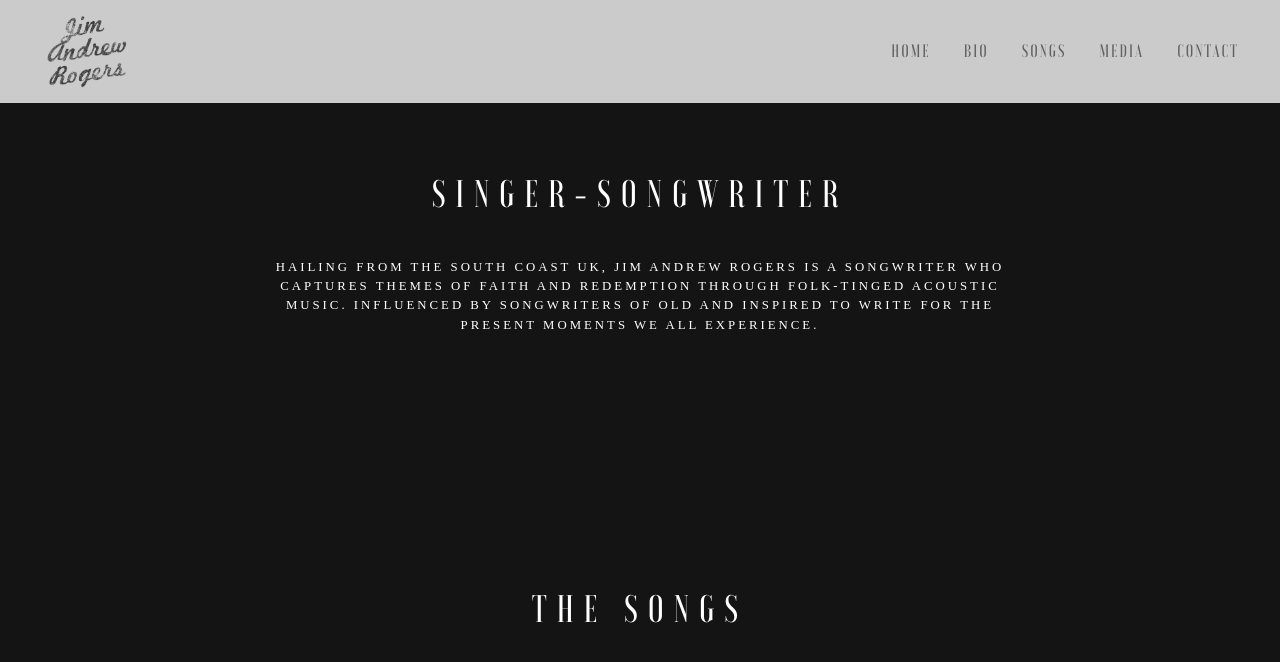
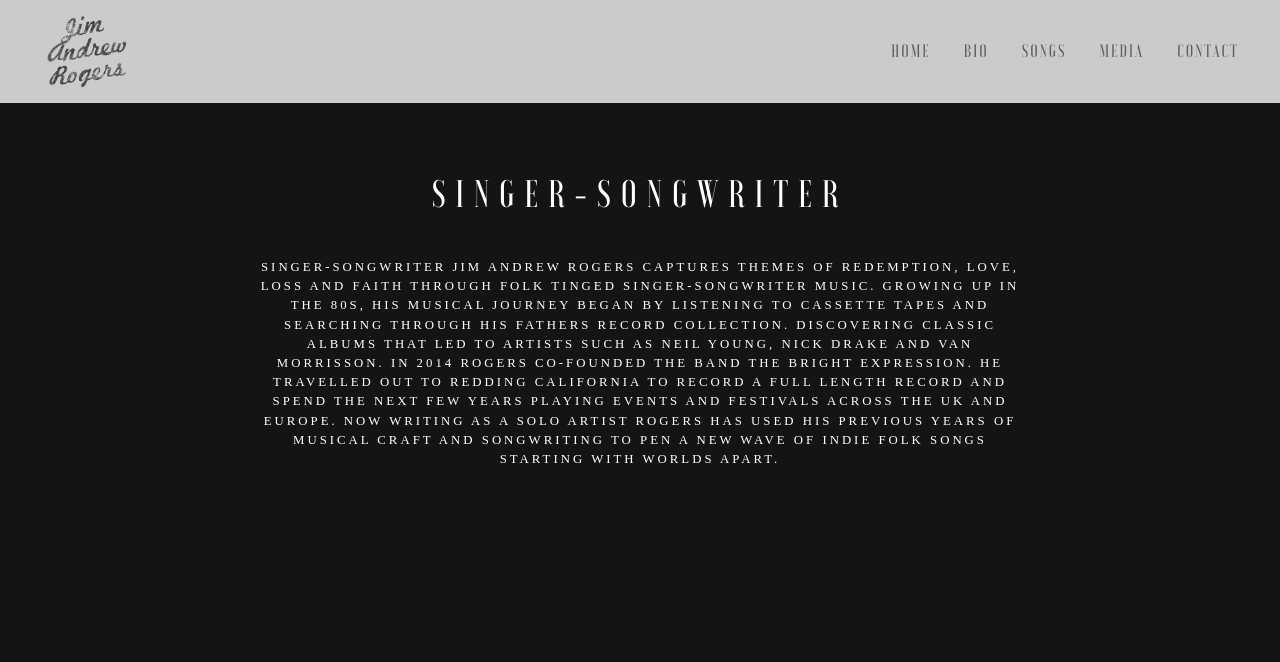
Before and after one commit to JimRogers/jimandrewrogers, a Jekyll site: the page built from index.md, in a window 1280 px wide and 900 px high, scrolled down 780 px, cut to the strip 0-669 px from the top of the window. Shown: the top 662 px of the strip. Built offline with Jekyll 4.4.1, drawn with Linux system fonts in a browser that asks for light colours; comment, search, counter and statistics services are not loaded.

Commit message:
Add new bio

```diff
--- a/_includes/home_about.html
+++ b/_includes/home_about.html
@@ -1,4 +1,10 @@
 <section class="home-about" id="about">
 	<h3>SINGER-SONGWRITER</h3>
-	<p>Hailing from the south coast UK, Jim Andrew Rogers is a songwriter who captures themes of faith and redemption through folk-tinged acoustic music. Influenced by songwriters of old and inspired to write for the present moments we all experience.</p>
+	<p>Singer-songwriter Jim Andrew Rogers captures themes of redemption, love, loss and faith through folk tinged singer-songwriter music.
+
+Growing up in the 80s, his musical journey began by listening to cassette tapes and searching through his fathers record collection. Discovering classic albums that led to artists such as Neil Young, Nick Drake and Van Morrisson.
+
+In 2014 Rogers co-founded the band The Bright Expression. He travelled out to Redding California to record a full length record and spend the next few years playing events and festivals across the UK and Europe.
+
+Now writing as a solo artist Rogers has used his previous years of musical craft and songwriting to pen a new wave of indie folk songs starting with Worlds Apart.</p>
 </section><!--end home section-->
```
